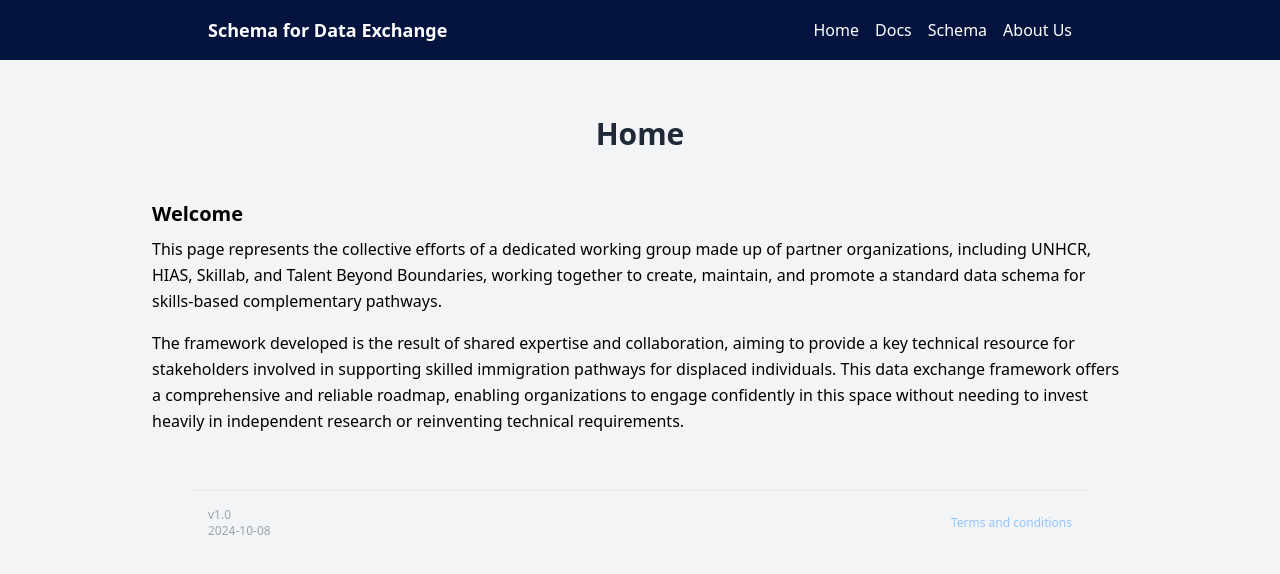
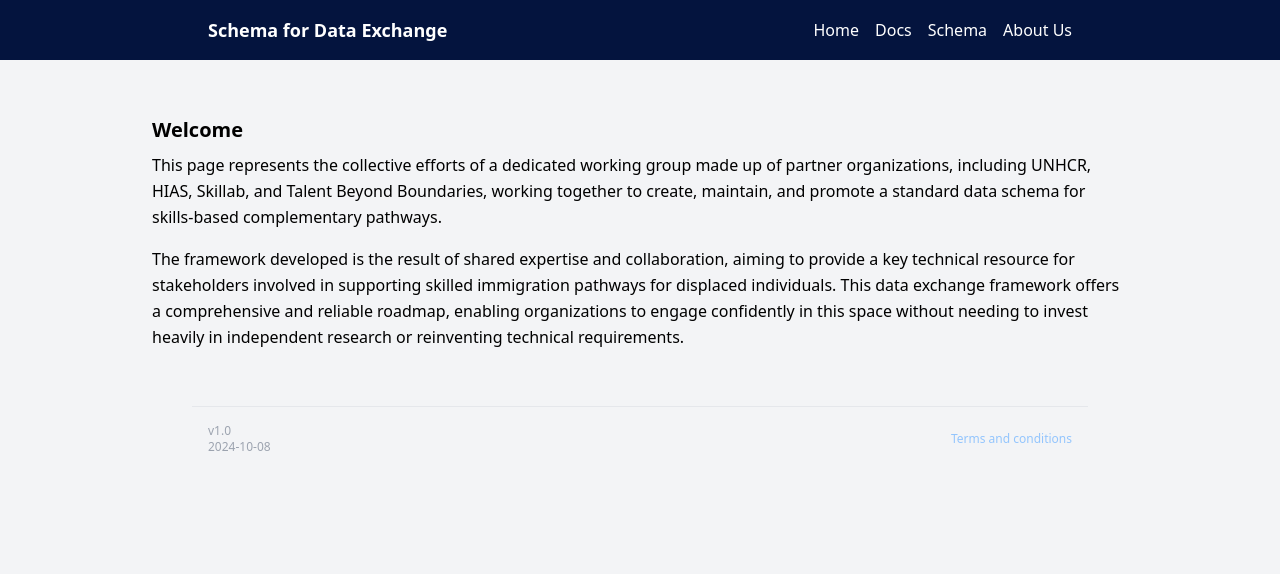
Before and after one commit to TalentLift/schema_for_data_exchange, a Jekyll site: the page built from index.md, in a window 1280 px wide. Shown: the top 574 px of the page. Built offline with Jekyll 4.4.1, drawn with Linux system fonts in a browser that asks for light colours.

Commit message:
directly put content

```diff
--- a/_layouts/default.html
+++ b/_layouts/default.html
@@ -28,13 +28,6 @@
 
   <!-- Main Container -->
   <div class="container p-6 mx-auto mt-8 max-w-5xl">
-
-    <!-- Title Section -->
-    <header class="text-center mb-12">
-      <h1 class="text-3xl font-bold text-gray-800">{{ page.title }}</h1>
-      <p class="text-lg text-gray-600 mt-4">{{ page.description }}</p>
-    </header>
-
     <!-- Page Content -->
     <main>
       {{ content }}
```
